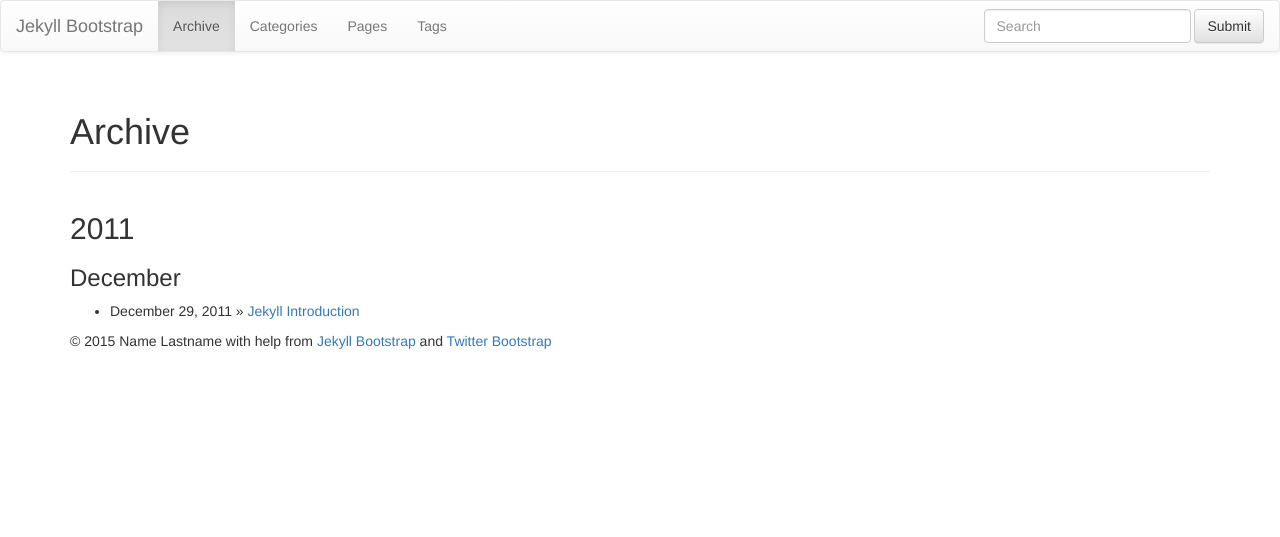
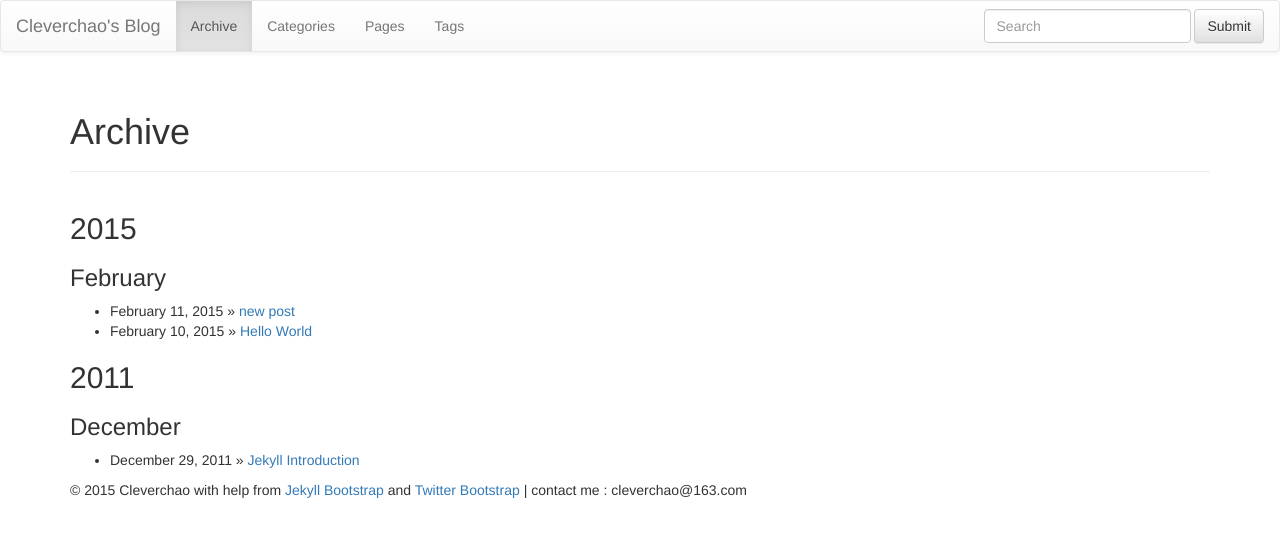
Before and after one commit to cleverchao/blog, a Jekyll site: the page built from archive.html, in a window 1280 px wide. Shown: the top 537 px of the page. Built offline with Jekyll 4.4.1, drawn with Linux system fonts in a browser that asks for light colours; nearby versions of some CDN libraries; library files that are not in the unit come from our copies.

Commit message:
modify main page

```diff
--- a/_config.yml
+++ b/_config.yml
@@ -8,14 +8,14 @@ highlighter: pygments
 # Themes are encouraged to use these universal variables
 # so be sure to set them if your theme uses them.
 #
-title : Jekyll Bootstrap
-tagline: Site Tagline
+title : Cleverchao's Blog
+tagline: Cleverchao's Blog
 author :
-  name : Name Lastname
-  email : blah@email.test
-  github : username
-  twitter : username
-  feedburner : feedname
+  name : Cleverchao
+  email : cleverchao@163.com
+  github : cleverchao
+  twitter : no
+  feedburner : no
 
 # The production_url is only used when full-domain names are needed
 # such as sitemap.txt
--- a/_includes/themes/bootstrap-3/default.html
+++ b/_includes/themes/bootstrap-3/default.html
@@ -83,6 +83,7 @@
         <p>&copy; {{ site.time | date: '%Y' }} {{ site.author.name }}
           with help from <a href="http://jekyllbootstrap.com" target="_blank" title="The Definitive Jekyll Blogging Framework">Jekyll Bootstrap</a>
           and <a href="http://twitter.github.com/bootstrap/" target="_blank">Twitter Bootstrap</a>
+            | contact me : cleverchao@163.com
         </p>
       </div>
     </div>
@@ -92,7 +93,8 @@
 
     <!-- Latest compiled and minified JavaScript, requires jQuery 1.x (2.x not supported in IE8) -->
     <!-- Placed at the end of the document so the pages load faster -->
-    <script src="https://ajax.googleapis.com/ajax/libs/jquery/1.10.2/jquery.min.js"></script>
+    <script src="http://cdn.bootcss.com/jquery/1.11.2/jquery.min.js"></script>
     <script src="{{ ASSET_PATH }}/bootstrap/js/bootstrap.min.js"></script>
+    <script src="{{ ASSET_PATH }}/js/script.js"></script>
   </body>
 </html>
```
Also changed, not shown: _posts/2015-02-10-hello-world.md (added, +21 -0 lines), _posts/2015-02-11-new-post.md (added, +38 -0 lines), assets/themes/bootstrap-3/css/style.css (+31 -0 lines), assets/themes/bootstrap-3/js/script.js (added, +11 -0 lines), index.md (+8 -34 lines).
